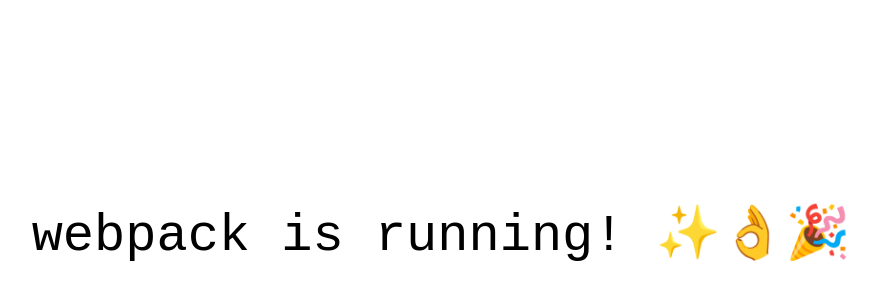
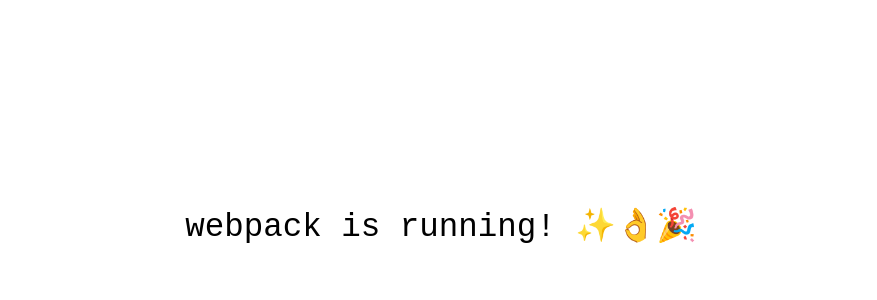
Before and after one commit to gabrielecanepa/webpack-boilerplate, a website built with webpack: page index.html in a window 1280 px wide. Shown: the part 174-474 px from the top of the page, without its empty margins (199-1076 px from the left). Built offline with nearby package versions, Linux system fonts and the light colour scheme.

Commit message:
Update index style

```diff
--- a/index.html
+++ b/index.html
@@ -12,7 +12,7 @@
 
   <body>
     <div style="height: 100vh; width: 100%; display: flex; justify-content: center; align-items: center;">
-      <code style="font-size: 4em;">webpack is running! ✨👌🎉</code>
+      <code style="font-size: 2.5em; text-align: center;">webpack is running! ✨👌🎉</code>
     </div>
 
     <script src="./script.js"></script>
--- a/stylesheets/index.scss
+++ b/stylesheets/index.scss
@@ -0,0 +1,4 @@
+body {
+  padding: 0;
+  margin: 0;
+}
```
